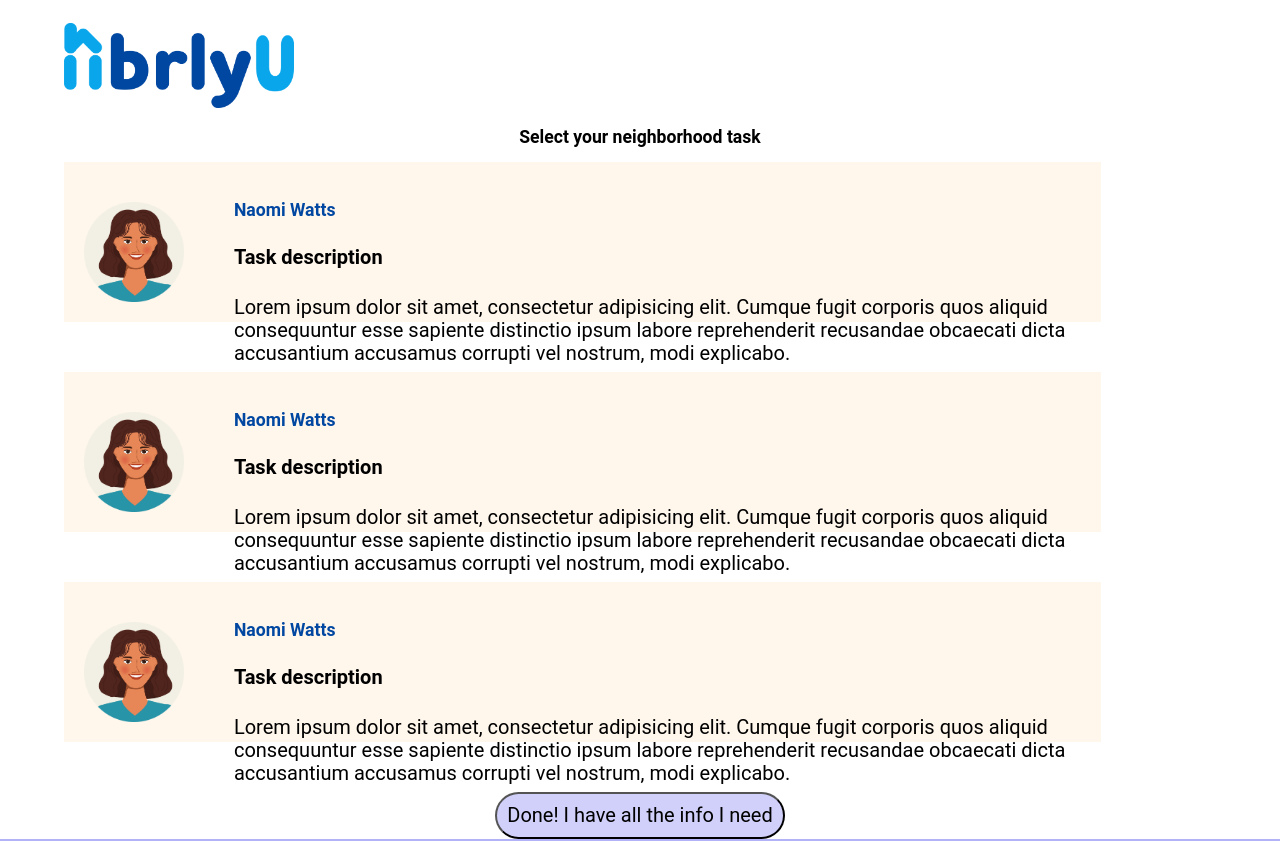
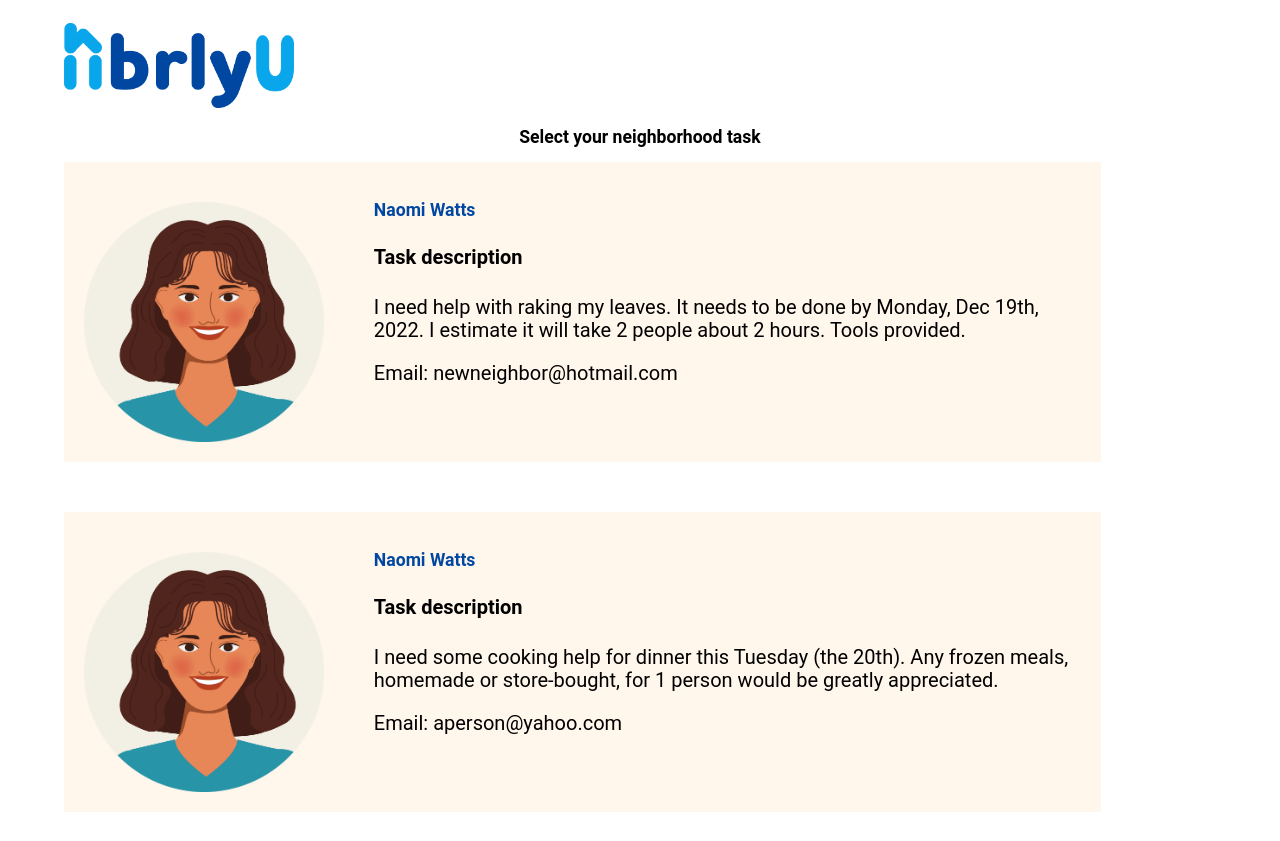
Before and after one commit to Co-Lab-You-Belong-in-Tech/NBRLYU, a React (Create React App) app: page /Results in a window 1280 px wide. Shown: the top 841 px of the page. Built offline with nearby package versions, Linux system fonts and the light colour scheme.

Commit message:
edited the texts in results page

```diff
--- a/src/pages/Results.js
+++ b/src/pages/Results.js
@@ -19,10 +19,10 @@ function Results() {
             <h3 className="name">Naomi Watts</h3>
             <h4>Task description</h4>
             <p>
-              Lorem ipsum dolor sit amet, consectetur adipisicing elit. Cumque
-              fugit corporis quos aliquid consequuntur esse sapiente distinctio
-              ipsum labore reprehenderit recusandae obcaecati dicta accusantium
-              accusamus corrupti vel nostrum, modi explicabo.
+              I need help with raking my leaves. It needs to be done by Monday,
+              Dec 19th, 2022. I estimate it will take 2 people about 2 hours.
+              Tools provided.
+              <p>Email: newneighbor@hotmail.com</p>
             </p>
           </div>
         </div>
@@ -32,11 +32,11 @@ function Results() {
             <h3 className="name">Naomi Watts</h3>
             <h4>Task description</h4>
             <p>
-              Lorem ipsum dolor sit amet, consectetur adipisicing elit. Cumque
-              fugit corporis quos aliquid consequuntur esse sapiente distinctio
-              ipsum labore reprehenderit recusandae obcaecati dicta accusantium
-              accusamus corrupti vel nostrum, modi explicabo.
+              I need some cooking help for dinner this Tuesday (the 20th). Any
+              frozen meals, homemade or store-bought, for 1 person would be
+              greatly appreciated.
             </p>
+            <p>Email: aperson@yahoo.com</p>
           </div>
         </div>
         <div className="result-box">
@@ -45,11 +45,11 @@ function Results() {
             <h3 className="name">Naomi Watts</h3>
             <h4>Task description</h4>
             <p>
-              Lorem ipsum dolor sit amet, consectetur adipisicing elit. Cumque
-              fugit corporis quos aliquid consequuntur esse sapiente distinctio
-              ipsum labore reprehenderit recusandae obcaecati dicta accusantium
-              accusamus corrupti vel nostrum, modi explicabo.
+              I need help cleaning up some spills (liquid detergent) under the
+              washer. No heavy lifting (washer is easily movable), tools
+              provided, not urgent.
             </p>
+            <p>Email: someone@needshelp.com</p>
           </div>
         </div>
         <div className="button-box">
--- a/src/styles/results.scss
+++ b/src/styles/results.scss
@@ -1,6 +1,6 @@
 .result-box {
   width: 90%;
-  height: 20vh;
+  min-height: 30vh;
   padding: 20px;
   background-color: $formDisplayBg;
   display: flex;
@@ -11,6 +11,7 @@
     text-align: left;
   }
   img {
+    height: 30vh;
     width: auto;
   }
 }
```
